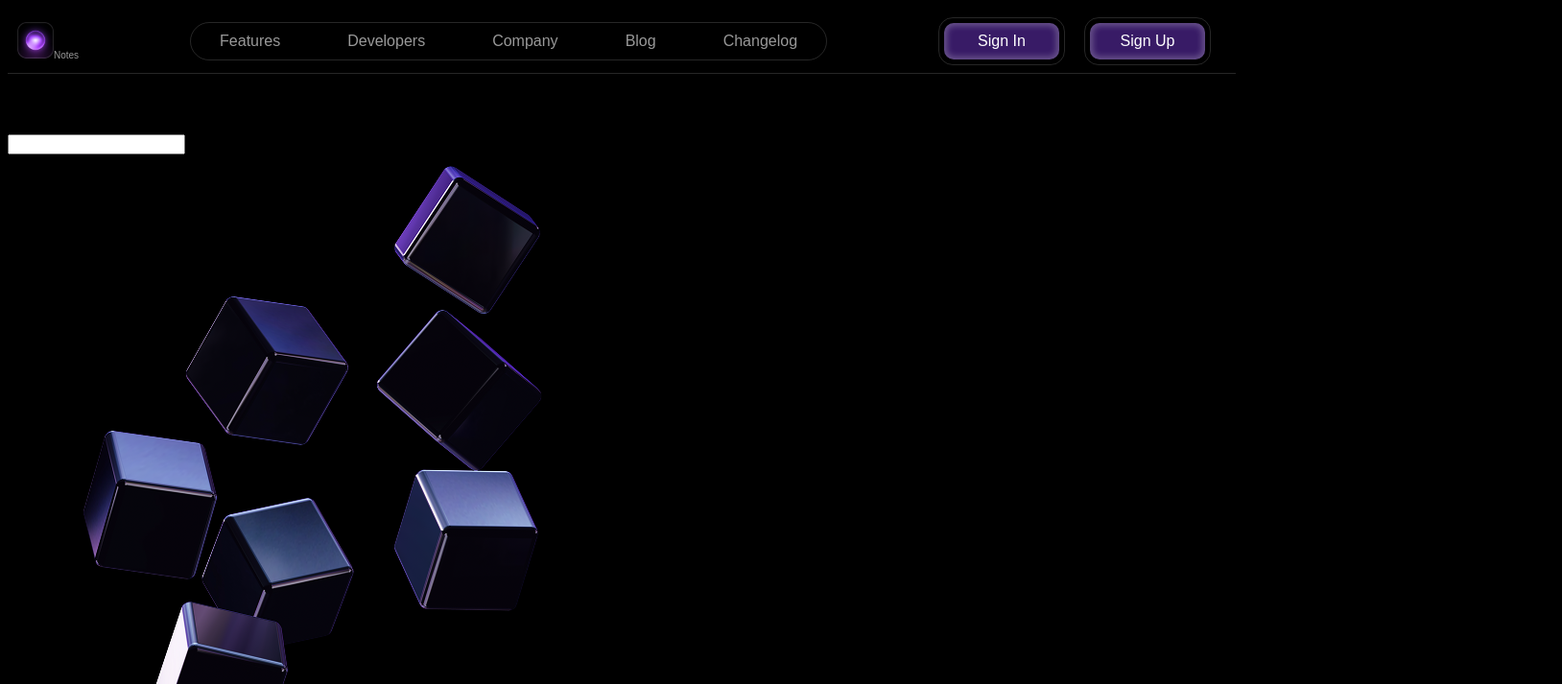
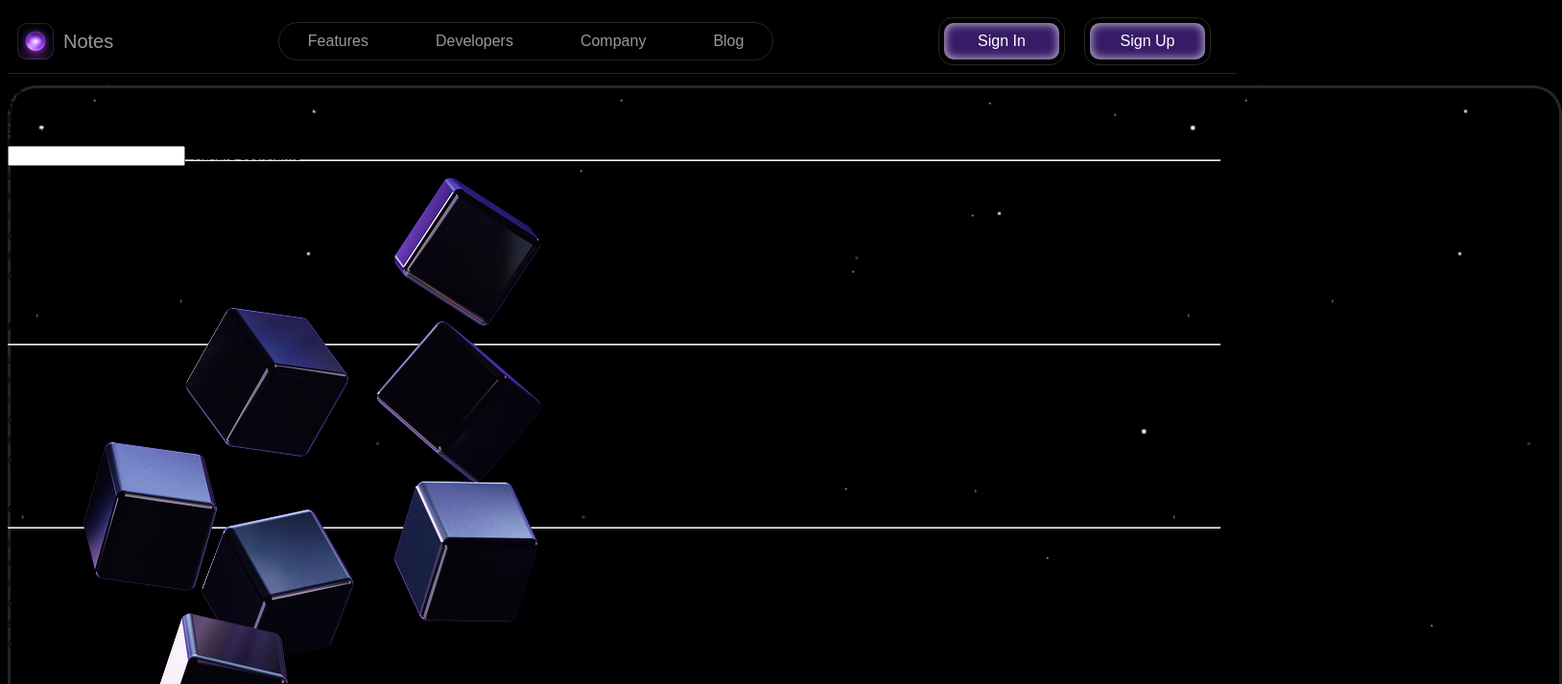
Before and after one commit to markburaga/App_Note, a plain HTML site: page src/index.html in a window 1280 px wide. Shown: the top 713 px of the page at 96% size, 1628 px wide, since content can reach past the window. Drawn offline with Linux system fonts and the light colour scheme.

Commit message:
Дополнил первую страницу

```diff
--- a/src/index.html
+++ b/src/index.html
@@ -15,7 +15,7 @@
             <div class="header-box">
                 <div class="header-box__logo">
                     <a href="#">
-                        <img src="/image/Logo/Header__Logo.png" alt="Logo"><span>Notes</span>
+                        <img src="/image/Logo/Header__Logo.png" alt="Logo"><span class="header-box__logo--span">Notes</span>
                     </a>
                 </div>
                 <div class="header-box__nav">
@@ -32,9 +32,6 @@
                             </li>
                             <li class="header__links--link link">
                                 <a href="#">Blog</a>
-                            </li>
-                            <li class="header__links--link link">
-                                <a href="#">Changelog</a>
                             </li>
                         </ul>
                     </nav>
@@ -57,6 +54,8 @@
         <!-- SECTION BOOST START -->
         <section class="boost">
             <div class="wrapper">
+                <img src="../image/main__boost/Main__Star.png" alt="">
+            </div>
             <div class="boost__container">
                 <div class="boost__container-left">
                     <h1 class="boost__slogan">Повысьте свою производительность, с помощью удобных заметок</h1>
@@ -68,7 +67,6 @@
                 </div>
                 <div class="boost__container-right">
                     <img src="../image/main__boost/Cubika_Rubika.png" alt="">
-                    </div>
                 </div>
             </div>
         </section>
--- a/src/scss/layout/_header.scss
+++ b/src/scss/layout/_header.scss
@@ -3,24 +3,29 @@
 .header-box {
   @include flex;
   padding: 1rem;
-  margin-bottom: -.2rem;
+  margin-bottom: -0.2rem;
 
-  &__logo{
+  &__logo a {
     @include flex;
+    gap: 1rem;
   }
   &__logo img {
     object-fit: contain;
     width: 3.8rem;
-
-    &__logo a span{
-        font-size: 1.6rem;
+  }
+  &__logo {
+    &--span {
+      font-size: 2rem;
+      transition: all 0.2s;
+    }
+    &--span:hover {
+      color: #ffffff;
     }
   }
   &__nav {
     border: 0.1rem solid rgba(255, 255, 255, 0.15);
     width: auto;
     border-radius: 2rem;
-    backdrop-filter: blur(0.2rem) saturate(180%);
   }
 }
 .header__nav {
@@ -32,7 +37,7 @@
   // margin: 1rem 0;
   padding: 0;
 
-  &--link a{
+  &--link a {
     font-size: 1.6rem;
   }
   &--link:first-child {
@@ -47,30 +52,35 @@
     color: #ffffff;
   }
 }
-.header-box__registration{
+.header-box__registration {
   @include flex;
   gap: 2rem;
-    &-wrapper{
+  &-wrapper {
     border: 0.1rem solid rgba(255, 255, 255, 0.15);
     border-radius: 1.5rem;
-        padding: .5rem;
+    padding: 0.5rem;
+    transition: all 0.3s;
 
-        &--btn{
+    &--btn {
       cursor: pointer;
       width: 12rem;
       padding: 1rem;
-            background: rgba(140, 69, 255, 0.40);
-            box-shadow: 0 0 6px 3px rgba(255, 255, 255, 0.25) inset;
+      background: rgba(140, 69, 255, 0.4);
+      box-shadow: 0 0 10px 1px rgba(255, 255, 255, 0.7) inset;
       color: #ffffff;
       font-size: 1.6rem;
-
+      transition: all 0.3s;
+    }
+    &--btn:hover {
+      box-shadow: 0 0 10px 2px rgb(255, 255, 255) inset;
     }
   }
-
-
+  &-wrapper:hover {
+    transform: translateY(-0.1rem);
   }
-.header__line{
+}
+.header__line {
   width: 100vw;
-  height: .1rem;
+  height: 0.1rem;
   background-color: rgba(255, 255, 255, 0.15);
 }
--- /dev/null
+++ b/src/scss/layout/_main--boost.scss
@@ -0,0 +1,13 @@
+.boost{
+    position: relative;
+}
+.wrapper{
+    margin: 0 auto;
+    width: 162rem;
+    position: absolute;
+    z-index: -1;
+}
+.boost__container{
+    position: absolute;
+    z-index: 2;
+}
--- a/src/scss/style.scss
+++ b/src/scss/style.scss
@@ -3,6 +3,7 @@
 @import "./base/mixins";
 @import "base/test";
 @import "./layout/header";
+@import "./layout/main--boost";
 
 html{
   font-size: 62.5%;
@@ -10,7 +11,7 @@
 
 body {
   font-family: "Ineter", sans-serif;
-  background-color: #000;
+  background-color: #000000;
 }
 
 button {
```
Also changed, not shown: src/css/style.css, src/css/style.min.css, 2 other files. Lines whose indentation alone changed are shown as unchanged.
